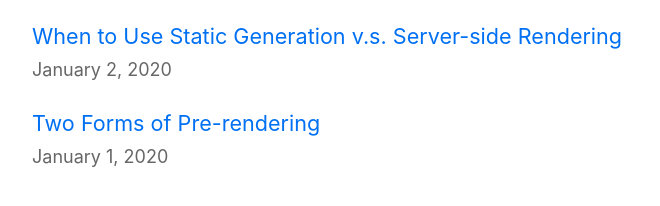
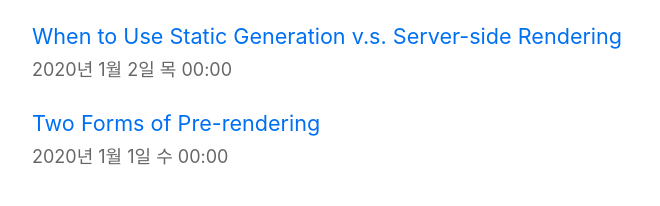
Before and after one commit to su100/nextjs-blog, a Next.js app: page / in a window 1280 px wide. Shown: the part 320-526 px from the top of the page, without its empty margins (302-962 px from the left). Built offline with nearby package versions, Linux system fonts and the light colour scheme.

Commit message:
feat: 날짜 형식 변경

```diff
--- a/components/date.js
+++ b/components/date.js
@@ -1,6 +1,23 @@
-import { parseISO, format } from 'date-fns';
+import { format, formatDistanceToNow } from 'date-fns';
+import { ko } from 'date-fns/locale';
 
-export default function Date({ dateString }) {
-  const date = parseISO(dateString);
-  return <time dateTime={dateString}>{format(date, 'LLLL d, yyyy')}</time>;
+function formatDate(date) {
+  if (!date) return;
+  const d = new Date(date);
+  const now = Date.now();
+  const diff = (now - d.getTime()) / 1000;
+
+  if (diff < 60 * 1) {
+    // 1분 미만
+    return '방금 전';
+  }
+  if (diff < 60 * 60 * 24 * 3) {
+    // 3일 미만: 몇시간 전, 몇일 전
+    return formatDistanceToNow(d, { addSuffix: true, locale: ko });
+  }
+  return format(d, 'PPP EEE p', { locale: ko }); // PPP: 날짜, EEE: 요일, p: 시간
 }
+
+export default function FormatDate({ dateString }) {
+  return <time dateTime={dateString}>{formatDate(dateString)}</time>;
+}
```
